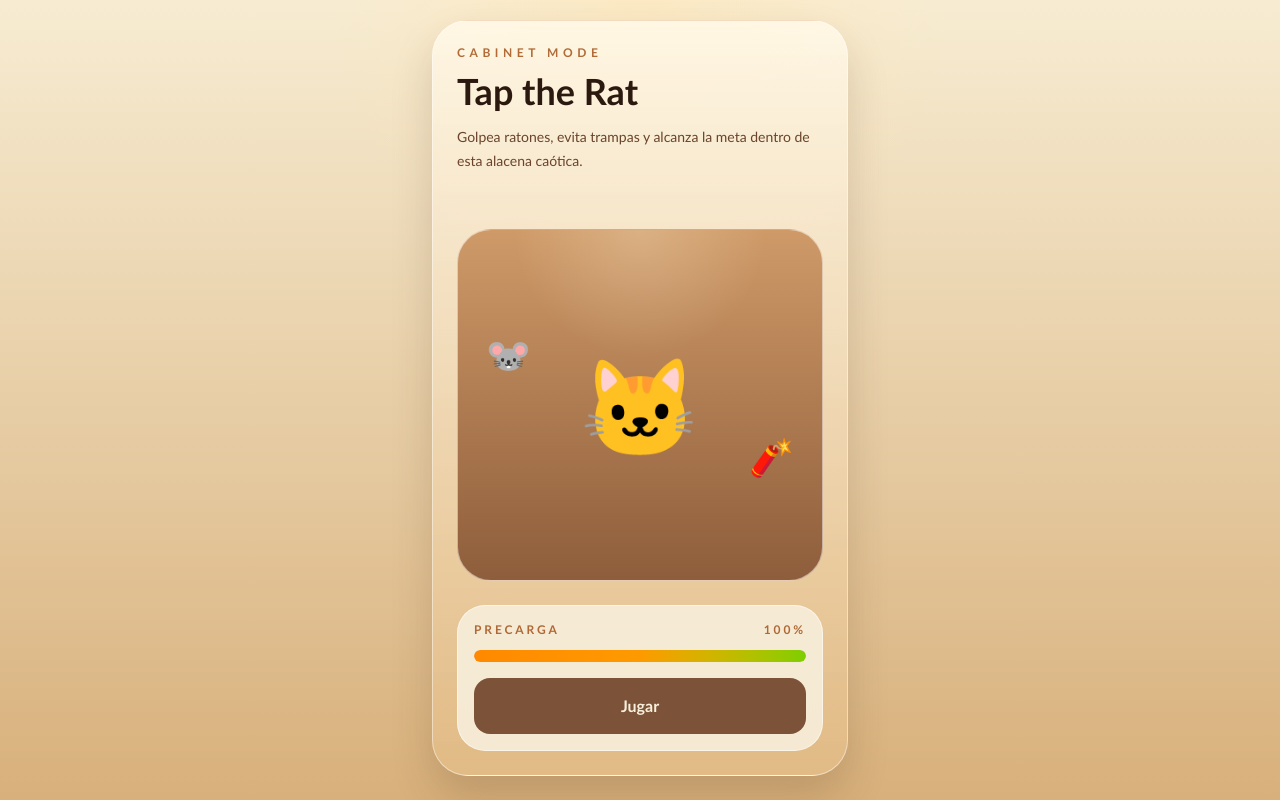
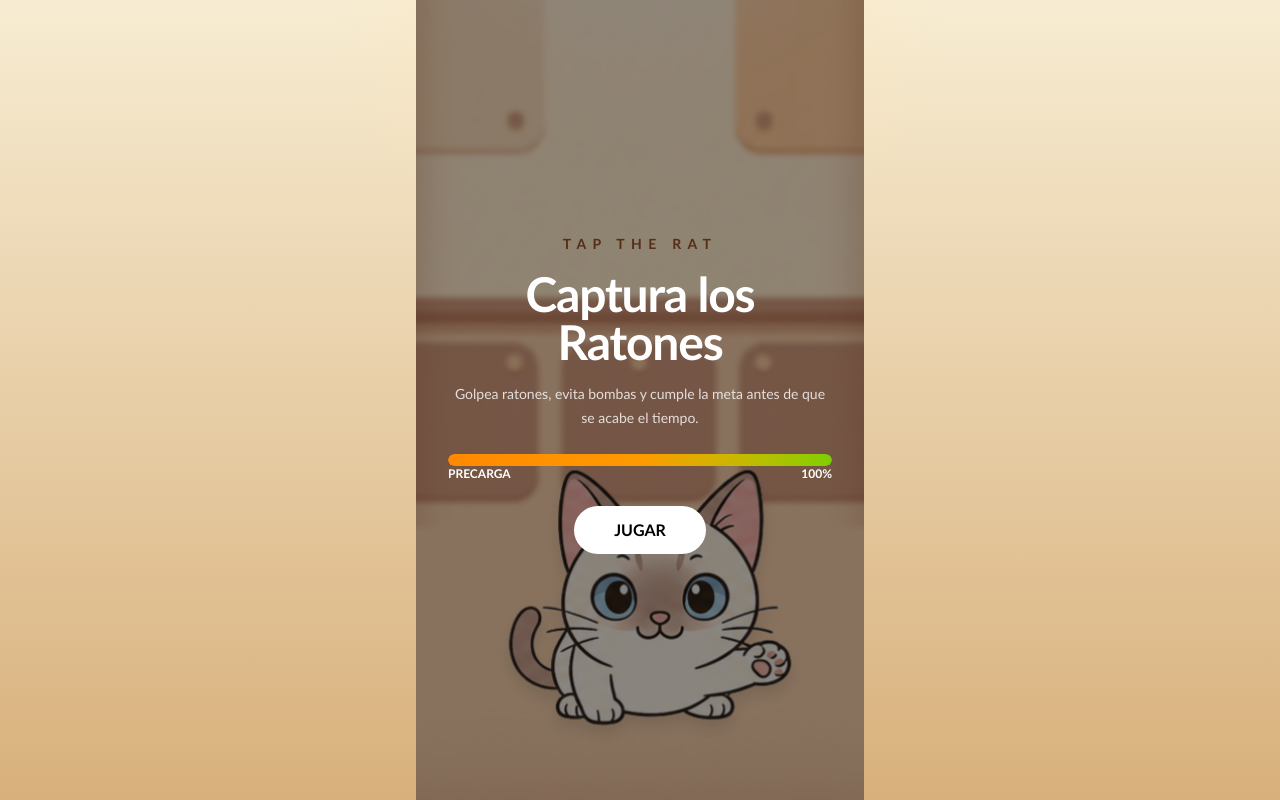
Before and after one commit to joropeza88/TaptheRat, a Vue app: page / in a window 1280 px wide. Built offline with nearby package versions, Linux system fonts and the light colour scheme.

Commit message:
se optimizo el juego en cuanto costo de efectos y se rediseño la pantalla de inicio

```diff
--- a/src/App.vue
+++ b/src/App.vue
@@ -212,48 +212,50 @@ onBeforeUnmount(() => {
   <main class="min-h-screen w-full">
     <section
       v-if="screen === 'home'"
-      class="mx-auto flex min-h-screen w-full max-w-md flex-col justify-between px-4 pb-6 pt-5"
+      class="relative mx-auto flex min-h-screen w-full max-w-md flex-col justify-center items-center overflow-hidden px-4 pb-8 pt-5 bg-[url('/images/game.png')] bg-cover bg-center"
     >
-      <div class="flex min-h-[calc(100vh-2.75rem)] flex-col justify-between rounded-[36px] border border-white/45 bg-[linear-gradient(180deg,rgba(255,248,231,0.88),rgba(226,187,133,0.92))] p-6 shadow-[0_22px_42px_rgba(73,42,20,0.18)]">
-        <div>
-          <p class="text-xs font-black uppercase tracking-[0.38em] text-amber-800/75">Cabinet Mode</p>
-          <h1 class="mt-3 text-4xl font-black leading-none text-[var(--ink)]">Tap the Rat</h1>
-          <p class="mt-4 max-w-sm text-sm leading-6 text-amber-950/80">
-            Golpea ratones, evita trampas y alcanza la meta dentro de esta alacena caótica.
-          </p>
+
+
+      <div class="pointer-events-none absolute left-1/2 top-3/4 h-[400px] w-[400px] -translate-x-1/2 -translate-y-1/2">
+        <div
+          class="cat-idle h-full w-full bg-no-repeat opacity-95 brightness-95 drop-shadow-xl"
+          style="background-image: url('/images/cat_sprite.png'); background-position: -2400px 0; background-size: 2800px 400px;"
+        ></div>
       </div>
 
-        <div class="relative mt-8 flex flex-1 items-center justify-center">
-          <div class="cabinet-shadow relative flex h-[22rem] w-full max-w-sm items-center justify-center overflow-hidden rounded-[34px] border border-white/50 bg-[linear-gradient(180deg,#cf9a68_0%,#8e5d3b_100%)]">
-            <div class="absolute inset-0 bg-[radial-gradient(circle_at_top,rgba(255,245,213,0.25),transparent_32%)]" />
-            <div class="absolute inset-x-5 top-[5.5rem] h-6 rounded-full wood-plank" />
-            <div class="absolute inset-x-5 top-[10.5rem] h-6 rounded-full wood-plank" />
-            <div class="absolute inset-x-5 bottom-[5.5rem] h-6 rounded-full wood-plank" />
-            <div class="absolute left-7 top-[6.5rem] text-4xl">🐭</div>
-            <div class="absolute right-7 bottom-[6.5rem] text-4xl">🧨</div>
-            <div class="cat-bop text-8xl">🐱</div>
-          </div>
-        </div>
+      <div class="absolute inset-0 bg-stone-950/45" />
 
-        <div class="soft-panel rounded-[28px] border border-white/50 p-4">
-          <div class="flex items-center justify-between text-xs font-black uppercase tracking-[0.24em] text-amber-800/75">
-            <span>Precarga</span>
-            <span>{{ preloadProgress }}%</span>
-          </div>
-          <div class="mt-3 h-3 overflow-hidden rounded-full bg-amber-950/10">
+      <div class="relative z-20 text-center text-white p-4">
+
+        <p class="text-sm font-semibold uppercase tracking-[0.45em] text-amber-950/80">
+          Tap the Rat
+        </p>
+        <h1 class="mt-4 text-5xl font-black tracking-tight">
+          Captura los Ratones
+        </h1>
+        <p class="mt-4 max-w-sm text-sm leading-6 text-white/80">
+          {{ canPlay ? 'Golpea ratones, evita bombas y cumple la meta antes de que se acabe el tiempo.' : 'Cargando recursos...' }}
+        </p>
+
+        <div class="mt-6 h-3 overflow-hidden rounded-full bg-amber-950/12">
           <div
             class="h-full rounded-full bg-gradient-to-r from-orange-400 via-amber-500 to-lime-500 transition-[width] duration-150"
             :style="{ width: `${preloadProgress}%` }"
           />
         </div>
+        <div class="flex items-center justify-between text-xs font-black uppercase tracking-[0.24em">
+          <span>Precarga</span>
+          <span>{{ preloadProgress }}%</span>
+        </div>
+
+
         <PressButton
-            class="mt-4 w-full rounded-2xl bg-[var(--wood-dark)] px-5 py-4 text-base font-black text-[var(--cream)] transition hover:brightness-110 disabled:cursor-not-allowed disabled:opacity-40"
+          class="mt-6 w-auto px-10 mx-auto rounded-full bg-white py-3 uppercase text-base text-black font-black transition hover:brightness-110 disabled:cursor-not-allowed disabled:opacity-40"
           :disabled="!canPlay"
           @click="startGame"
         >
           Jugar
         </PressButton>
-        </div>
       </div>
     </section>
 
--- a/src/components/GameBoard.vue
+++ b/src/components/GameBoard.vue
@@ -1,5 +1,5 @@
 <script setup lang="ts">
-import { computed, ref } from 'vue'
+import { computed, onBeforeUnmount, ref } from 'vue'
 import CatPlayer from './CatPlayer.vue'
 import SpawnPoint from './SpawnPoint.vue'
 import { GAME_CONFIG } from '../game/config/gameConfig'
@@ -24,6 +24,8 @@ const bombOverlayActive = ref(false)
 let clawSoundTemplate: HTMLAudioElement | null = null
 let bombSoundTemplate: HTMLAudioElement | null = null
 let bombOverlayTimer: number | null = null
+const scratchTimers = new Set<number>()
+const explosionTimers = new Set<number>()
 
 function pointFor(row: number, side: SpawnPointModel['side']) {
   return props.spawnPoints.find((point) => point.row === row && point.side === side)
@@ -40,10 +42,9 @@ function playScratchSound() {
     clawSoundTemplate.volume = 0.8
   }
 
-  const sound = clawSoundTemplate.cloneNode() as HTMLAudioElement
-  sound.volume = clawSoundTemplate.volume
-  sound.currentTime = 0.18
-  void sound.play().catch(() => {})
+  clawSoundTemplate.pause()
+  clawSoundTemplate.currentTime = 0.18
+  void clawSoundTemplate.play().catch(() => {})
 }
 
 function playBombSound() {
@@ -53,10 +54,9 @@ function playBombSound() {
     bombSoundTemplate.volume = 0.9
   }
 
-  const sound = bombSoundTemplate.cloneNode() as HTMLAudioElement
-  sound.volume = bombSoundTemplate.volume
-  sound.currentTime = 0.18
-  void sound.play().catch(() => {})
+  bombSoundTemplate.pause()
+  bombSoundTemplate.currentTime = 0.18
+  void bombSoundTemplate.play().catch(() => {})
 }
 
 function addScratch(clientX: number, clientY: number, rect: DOMRect) {
@@ -68,9 +68,12 @@ function addScratch(clientX: number, clientY: number, rect: DOMRect) {
   scratches.value = [...scratches.value, { id, x, y, rotate }]
   playScratchSound()
 
-  window.setTimeout(() => {
+  const timer = window.setTimeout(() => {
     scratches.value = scratches.value.filter((scratch) => scratch.id !== id)
+    scratchTimers.delete(timer)
   }, GAME_CONFIG.scratchAnimationMs)
+
+  scratchTimers.add(timer)
 }
 
 function addExplosion(clientX: number, clientY: number, rect: DOMRect) {
@@ -81,9 +84,12 @@ function addExplosion(clientX: number, clientY: number, rect: DOMRect) {
   explosions.value = [...explosions.value, { id, x, y }]
   playBombSound()
 
-  window.setTimeout(() => {
+  const timer = window.setTimeout(() => {
     explosions.value = explosions.value.filter((explosion) => explosion.id !== id)
+    explosionTimers.delete(timer)
   }, GAME_CONFIG.bombExplosionAnimationMs)
+
+  explosionTimers.add(timer)
 }
 
 function triggerBombOverlay() {
@@ -111,11 +117,11 @@ function handleAttack(row: number, side: SpawnPointModel['side'], clientX: numbe
   const centerY = rect.top + rect.height / 2
   const rat = ratFor(row, side)
 
-  addScratch(clientX, clientY, rect)
-
   if (rat?.type === 'bomb') {
     addExplosion(clientX, clientY, rect)
     triggerBombOverlay()
+  } else {
+    addScratch(clientX, clientY, rect)
   }
 
   emit('attack', row, side, {
@@ -123,6 +129,22 @@ function handleAttack(row: number, side: SpawnPointModel['side'], clientX: numbe
     y: (clientY - centerY) / (rect.height / 2)
   })
 }
+
+onBeforeUnmount(() => {
+  scratchTimers.forEach((timer) => window.clearTimeout(timer))
+  explosionTimers.forEach((timer) => window.clearTimeout(timer))
+  scratchTimers.clear()
+  explosionTimers.clear()
+
+  if (bombOverlayTimer !== null) {
+    window.clearTimeout(bombOverlayTimer)
+    bombOverlayTimer = null
+  }
+
+  scratches.value = []
+  explosions.value = []
+  bombOverlayActive.value = false
+})
 </script>
 
 <template>
@@ -135,15 +157,16 @@ function handleAttack(row: number, side: SpawnPointModel['side'], clientX: numbe
                 bg-[url('/images/game.png')]
                 bg-cover
                 bg-center
-                opacity-50 blur-[2px]
+                opacity-50
                 scale-105
                 z-0">
     </div>
     <div
       class="pointer-events-none absolute inset-0 z-40 transition-opacity duration-300"
       :class="bombOverlayActive ? 'opacity-100' : 'opacity-0'"
-      style="background: rgba(32, 19, 14, 0.34); backdrop-filter: blur(10px);"
-    />
+    >
+      <div class="bomb-penalty-overlay absolute inset-0" />
+    </div>
     <div class="relative flex h-full flex-col justify-center gap-12 pt-28 pb-28">
       <div
         v-for="row in rows"
--- a/src/components/PressButton.vue
+++ b/src/components/PressButton.vue
@@ -34,9 +34,8 @@ function ensureSound() {
 }
 
 function playSound() {
-  const template = ensureSound()
-  const sound = template.cloneNode() as HTMLAudioElement
-  sound.volume = template.volume
+  const sound = ensureSound()
+  sound.pause()
   sound.currentTime = 0.18
   void sound.play().catch(() => {})
 }
--- a/src/style.css
+++ b/src/style.css
@@ -61,10 +61,17 @@ button {
 }
 
 .bomb-burst {
-  width: 5rem;
-  height: 5rem;
+  width: 5.8rem;
+  height: 5.8rem;
   transform: translate(-50%, -50%);
   animation: bomb-burst 420ms cubic-bezier(0.2, 0.8, 0.2, 1) forwards;
+}
+
+.bomb-penalty-overlay {
+  background:
+    radial-gradient(circle at center, rgba(43, 25, 15, 0.4) 0%, rgba(34, 19, 11, 0.54) 26%, rgba(23, 12, 8, 0.76) 58%, rgba(11, 6, 4, 0.92) 100%),
+    linear-gradient(180deg, rgba(24, 12, 8, 0.32), rgba(12, 6, 4, 0.52));
+  animation: bomb-penalty-pulse 360ms ease-out;
 }
 
 .bomb-burst i,
@@ -191,19 +198,16 @@ button {
   0% {
     opacity: 1;
     transform: scale(1) rotate(0deg);
-    filter: brightness(1);
   }
 
   35% {
     opacity: 1;
     transform: scale(1.12) rotate(-14deg);
-    filter: brightness(1.15);
   }
 
   100% {
     opacity: 0;
     transform: scale(0.58) rotate(26deg);
-    filter: brightness(0.7) blur(1px);
   }
 }
 
@@ -244,6 +248,16 @@ button {
   }
 }
 
+@keyframes bomb-penalty-pulse {
+  0% {
+    opacity: 0.15;
+  }
+
+  100% {
+    opacity: 1;
+  }
+}
+
 @keyframes cat-bop {
   0% {
     transform: scale(0.98);
```
Also changed, not shown: public/images/__game.png (added), public/images/game.png. Lines whose indentation alone changed are shown as unchanged.
